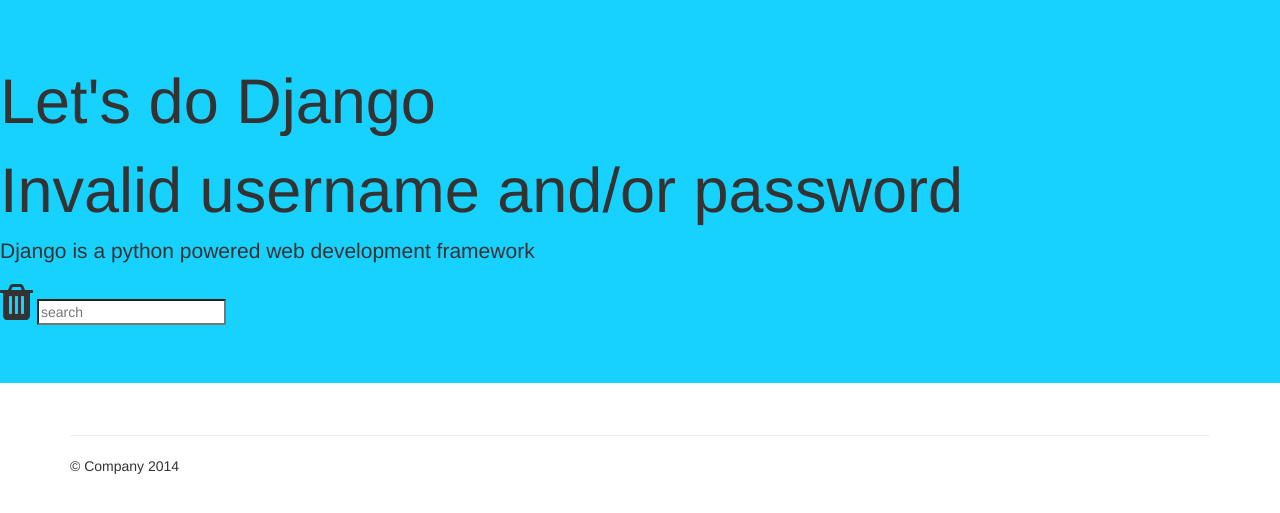
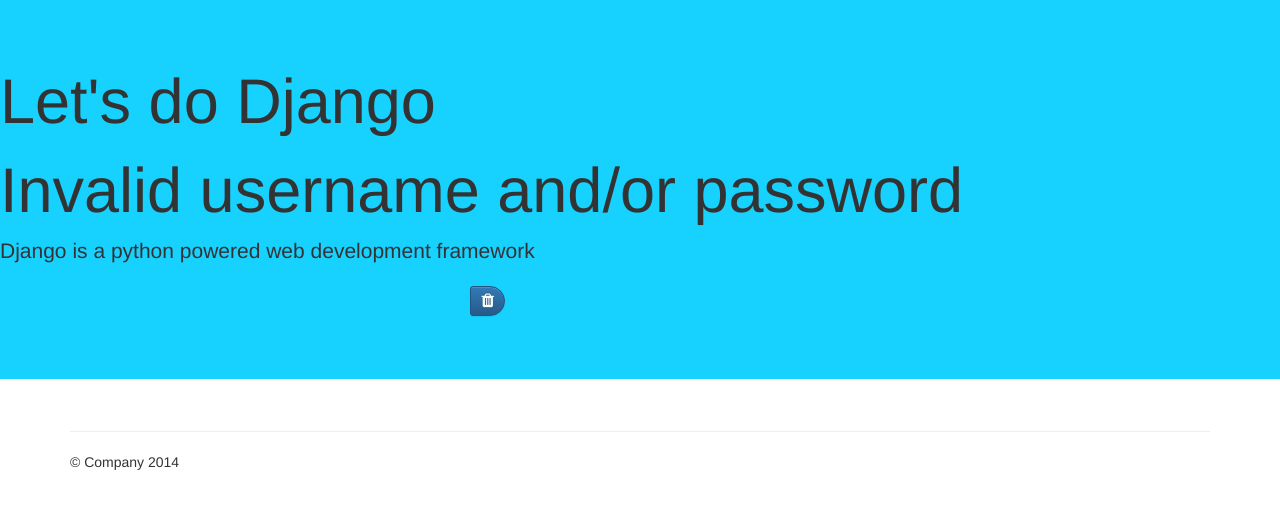
Before and after one commit to grantholly/code-guild, a Django app: page /invalid/ in a window 1280 px wide. Shown: the part 51-564 px from the top of the page. Run offline with Django 3.2, Linux system fonts and the light colour scheme; parts of the project's set-up code (start-up, migrations or seed data) failed here and were passed over; some libraries are stand-ins or nearby versions.

Commit message:
basic UI elements styled for search

```diff
--- a/code-guild/demo/static/css/base.css
+++ b/code-guild/demo/static/css/base.css
@@ -7,31 +7,67 @@ body {
   background-color: #17d1ff;
 }
 
-/*ron*/
+/* ron */
 .ron-wrapper img {
     width: 100%;
     height: auto;
     display: none;
 }
 
-/*search
-.toggle {
-    display: none;
+/* search */
+
+.search-results {
+    background-color: rgb(255, 255, 255);
+    list-style-type: none;
+    border-radius: 4px;
+    margin-left: 10px;
+    margin-right: 10px;
 }
 
-.search-submit-hidden {
-    display: none;
+#search {
+    float: right;
+    margin-top: 9px;
+    width: 250px;
 }
 
-.container.search {
-    float:right;
+.search {
+    padding: 5px 0;
+    width: 230px;
+    height: 30px;
+    position: relative;
+    left: 10px;
+    float: left;
+    line-height: 22px;
+    margin-bottom: 10px;
 }
 
-.search-icon {
-    display: inline;
+.search input {
+    position: absolute;
+    width: 0px;
+    float: Left;
+    margin-left: 210px;
+    -webkit-transition: all 0.3s ease-in-out;
+    -moz-transition: all 0.3s ease-in-out;
+    -o-transition: all 0.3s ease-in-out;
+    transition: all 0.3s ease-in-out;
+    height: 30px;
+    line-height: 18px;
+    padding: 2px 2px 0 2px;
+    border-top-left-radius: 15px;
+    border-bottom-left-radius: 15px;
 }
 
-.search-results {
-    display: none;
+.search:hover input, .search input:focus {
+    width: 200px;
+    margin-left: 0px;
 }
-*/
+
+
+.search-hover-button {
+    height: 30px;
+    position: absolute;
+    right: 0;
+    top: 5px;
+    border-top-right-radius: 15px;
+    border-bottom-right-radius: 15px;
+}
--- a/code-guild/demo/templates/base.html
+++ b/code-guild/demo/templates/base.html
@@ -59,10 +59,18 @@
 	  {% block profile %}
 	  {% endblock profile %}
       <p>Django is a python powered web development framework</p>
-      <div class="search">
-        <i class="fa fa-trash fa-3x"></i>
-        {% csrf_token %}
-        <input id="search-field" type="search" placeholder="search">
+      <div class="container">
+        <div class="row">
+          <div class="col-sm-8 col-xs-offset-2">
+            <div class="search">
+              <input type="search" id="search-field" class="form-control" placeholder="Search" />
+                <button type="submit" class="btn btn-primary btn-sm search-hover-button">
+                  <i class="fa fa-trash fa-lg"></i>
+                </button>
+
+            </div>
+          </div>
+        </div>
       </div>
       <ul id="search-results" class="search-results">
       </ul>
```
Also changed, not shown: 1 other file.
